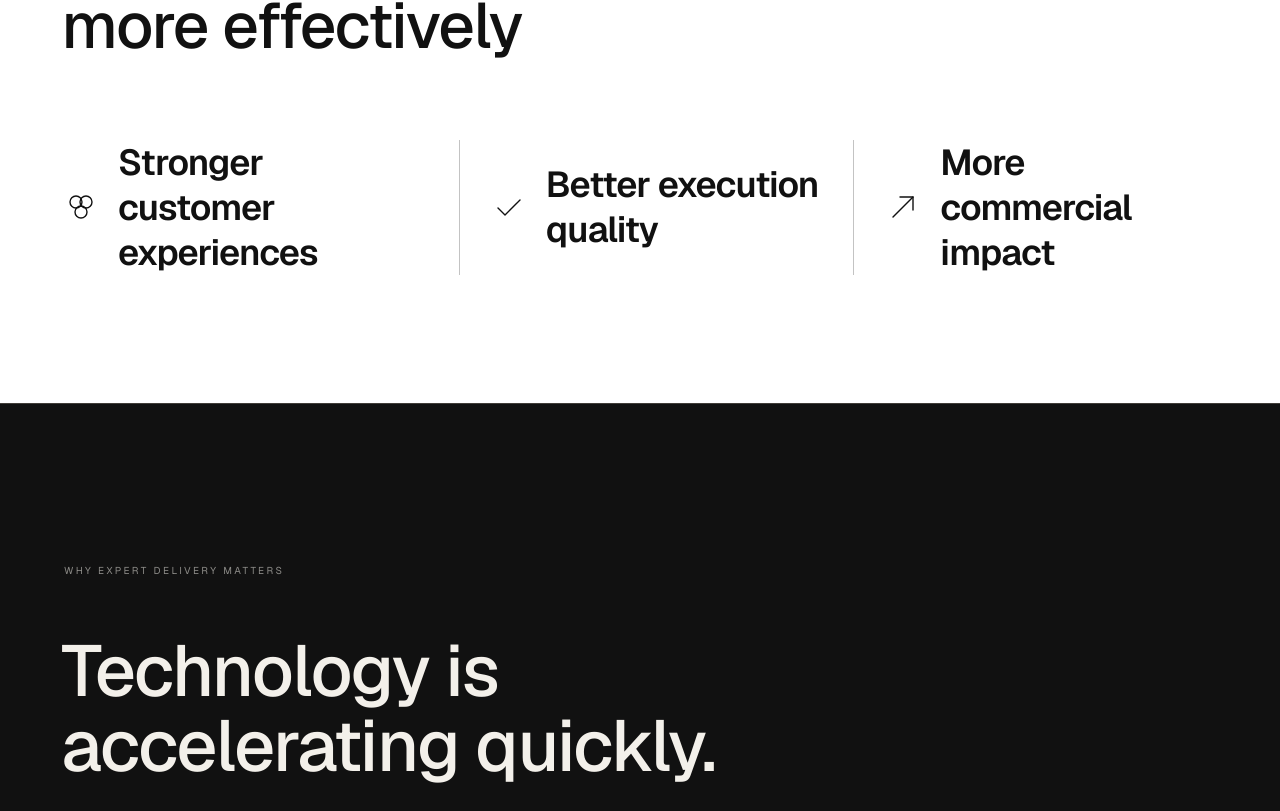
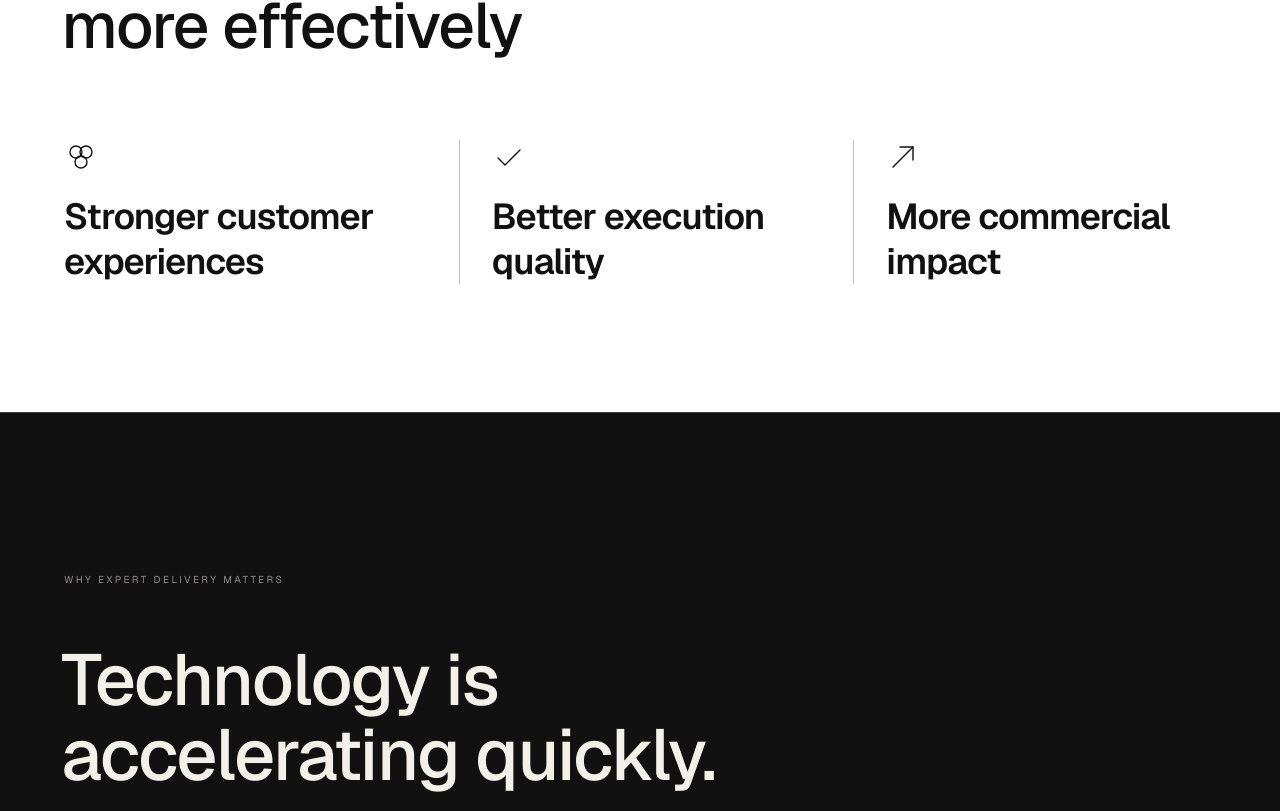
Before and after one commit to darrenbrett-lang/dabhands.delivery, a Next.js app: page /where-we-step-in in a window 1280 px wide. Shown: the part 4089-4900 px from the top of the page. Built offline with nearby package versions, Linux system fonts and the light colour scheme.

Commit message:
Stack all outcome items consistently: add flex-col to all entries

```diff
--- a/pages/where-we-step-in.tsx
+++ b/pages/where-we-step-in.tsx
@@ -284,7 +284,7 @@ export default function WhereWeStepIn() {
                   whileInView={{ opacity: 1, y: 0 }}
                   viewport={{ once: true }}
                   transition={{ duration: 0.4, delay: i * 0.1 }}
-                  className={`md:col-span-4 flex items-center gap-4 md:gap-5 ${
+                  className={`md:col-span-4 flex flex-col items-start gap-4 md:gap-5 ${
                     i > 0 ? 'md:border-l md:border-dab-charcoal/25 md:pl-6 lg:pl-8' : 'md:pr-6 lg:pr-8'
                   }`}
                 >
```
